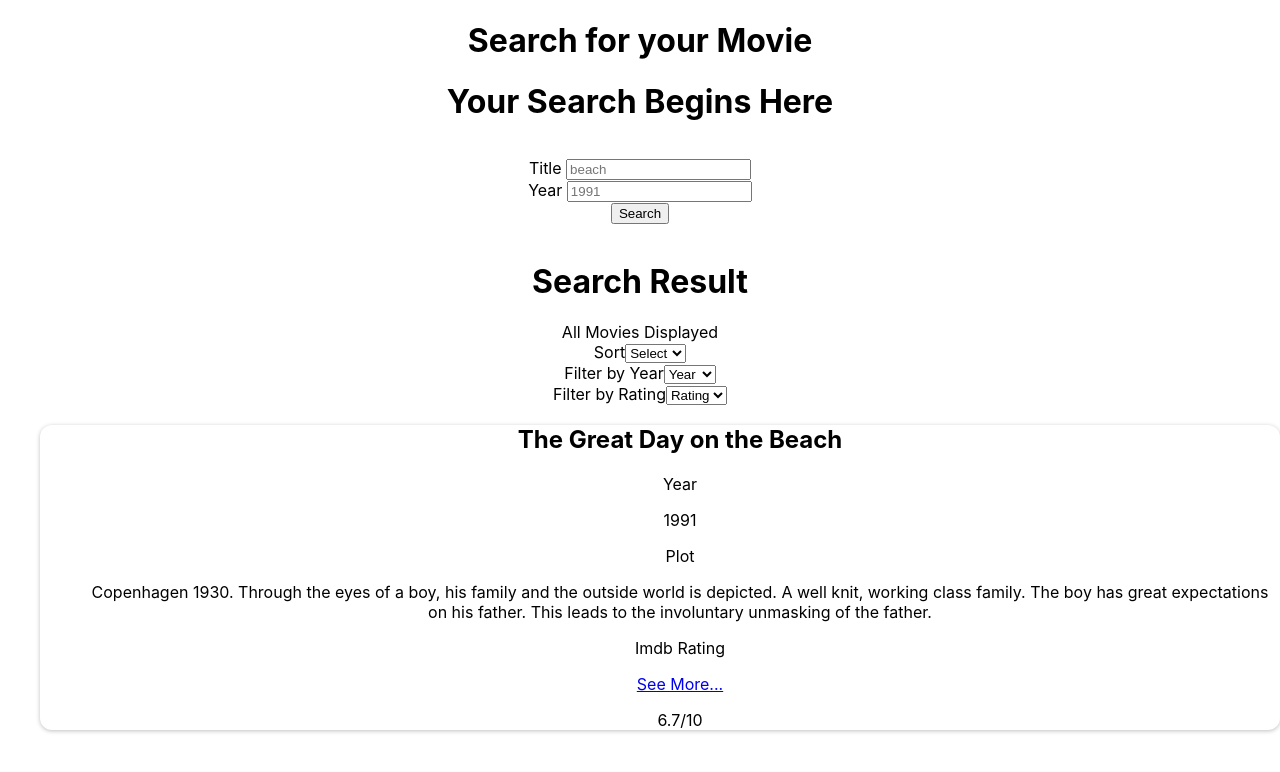
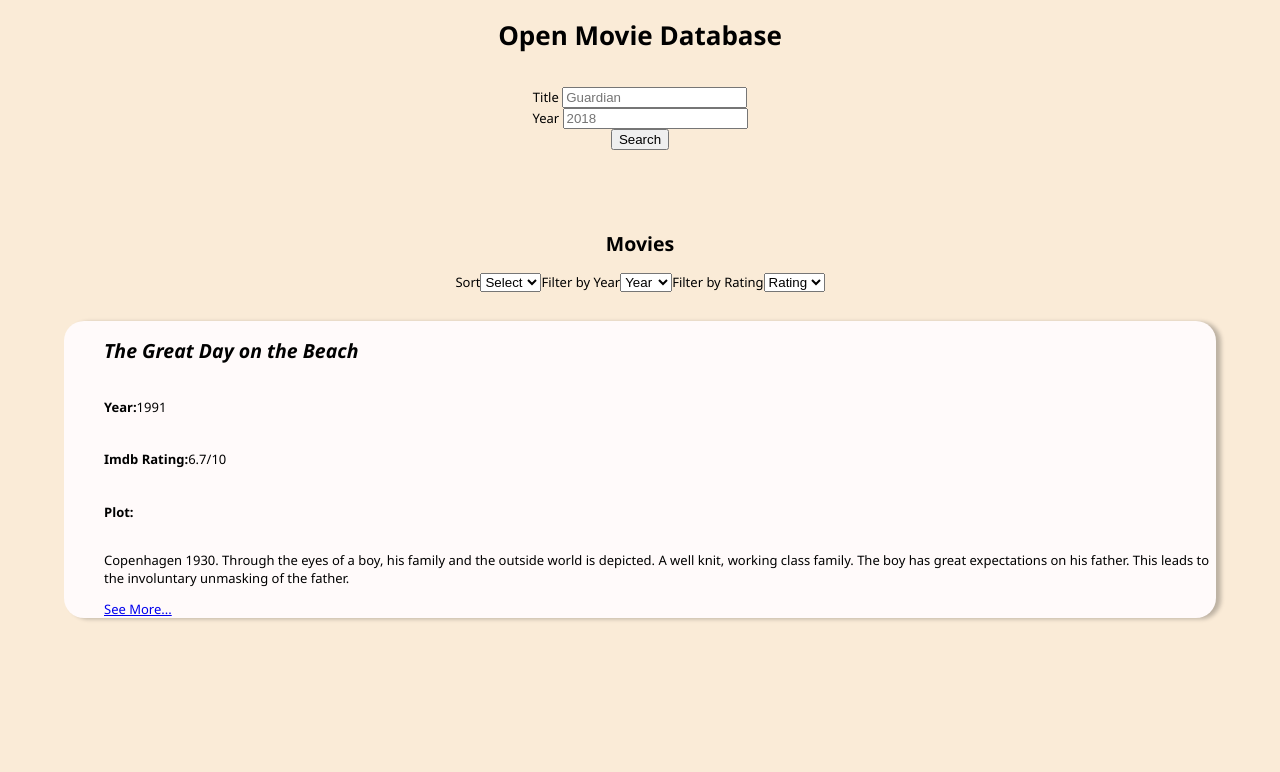
Before and after one commit to bchauu/Open-Movie-Database, a React app in the folder client/: page / in a window 1280 px wide. Built offline with nearby package versions, Linux system fonts and the light colour scheme.

Commit message:
clean up code

```diff
--- a/client/public/index.html
+++ b/client/public/index.html
@@ -2,42 +2,16 @@
 <html lang="en">
   <head>
     <meta charset="utf-8" />
-    <link rel="icon" href="%PUBLIC_URL%/favicon.ico" />
     <meta name="viewport" content="width=device-width, initial-scale=1" />
     <meta name="theme-color" content="#000000" />
     <meta
       name="description"
       content="Web site created using create-react-app"
     />
-    <link rel="apple-touch-icon" href="%PUBLIC_URL%/logo192.png" />
-    <!--
-      manifest.json provides metadata used when your web app is installed on a
-      user's mobile device or desktop. See https://developers.google.com/web/fundamentals/web-app-manifest/
-    -->
-    <link rel="manifest" href="%PUBLIC_URL%/manifest.json" />
-    <!--
-      Notice the use of %PUBLIC_URL% in the tags above.
-      It will be replaced with the URL of the `public` folder during the build.
-      Only files inside the `public` folder can be referenced from the HTML.
-
-      Unlike "/favicon.ico" or "favicon.ico", "%PUBLIC_URL%/favicon.ico" will
-      work correctly both with client-side routing and a non-root public URL.
-      Learn how to configure a non-root public URL by running `npm run build`.
-    -->
-    <title>React App</title>
+    <title>OMDB</title>
   </head>
   <body>
     <noscript>You need to enable JavaScript to run this app.</noscript>
     <div id="root"></div>
-    <!--
-      This HTML file is a template.
-      If you open it directly in the browser, you will see an empty page.
-
-      You can add webfonts, meta tags, or analytics to this file.
-      The build step will place the bundled scripts into the <body> tag.
-
-      To begin the development, run `npm start` or `yarn start`.
-      To create a production bundle, use `npm run build` or `yarn build`.
-    -->
   </body>
 </html>
--- a/client/src/components/App.css
+++ b/client/src/components/App.css
@@ -1,15 +1,7 @@
 .App {
   text-align: center;
+  font-family: 'Segoe UI', Tahoma, Geneva, Verdana, sans-serif;
+  font-size: 13px;
+  align-items: center;
+  background-color: antiquewhite;
 }
-
-
-.App-header {
-  background-color: #282c34;
-  min-height: 100vh;
-  display: flex;
-  flex-direction: column;
-  align-items: center;
-  justify-content: center;
-  font-size: calc(10px + 2vmin);
-  color: white;
-}
--- a/client/src/components/App.js
+++ b/client/src/components/App.js
@@ -8,14 +8,18 @@ function App() {
   const [movieList, setMovieList] = useState([{"Title":"The Great Day on the Beach","Year":"1991","Rated":"N/A","Released":"19 Sep 1991","Runtime":"100 min","Genre":"Comedy, Drama, Family","Director":"Stellan Olsson","Writer":"Palle Fischer, Stellan Olsson, Søren Skjær","Actors":"Erik Clausen, Nina Gunke, Benjamin Rothenborg Vibe","Plot":"Copenhagen 1930. Through the eyes of a boy, his family and the outside world is depicted. A well knit, working class family. The boy has great expectations on his father. This leads to the involuntary unmasking of the father.","Language":"Danish, Swedish","Country":"Denmark, Sweden","Awards":"4 wins","Poster":"https://m.media-amazon.com/images/M/MV5BZWQ4Njc0MGYtOGY5NC00YWNiLTg5MTMtY2ZiYmY4Zjk5MWM2XkEyXkFqcGdeQXVyMjM3ODA2NDQ@._V1_SX300.jpg","Ratings":[{"Source":"Internet Movie Database","Value":"6.7/10"}],"Metascore":"N/A","imdbRating":"6.7","imdbVotes":"665","imdbID":"tt0102986","Type":"movie","DVD":"N/A","BoxOffice":"N/A","Production":"N/A","Website":"N/A","Response":"True"}]);
 
   const addMovieHandler = (movieData) => {
-    setMovieList((prevState) => {
-      return [...prevState, movieData]
-    })
+     if (movieData.Response !== 'False') {  //ensures react does not render new components if database does not return a movie
+
+       setMovieList((prevState) => {
+         return [...prevState, movieData]
+       })
+     }
+
   }
 
   return (
     <div className="App">
-      <h1>Search for your Movie</h1>
+      <h1>Open Movie Database</h1>
       <Search onAddMovie={addMovieHandler}></Search>
         <MovieList onMovieList={movieList} onSetMovieList={setMovieList}></MovieList>
     </div>
--- a/client/src/components/MovieList.css
+++ b/client/src/components/MovieList.css
@@ -1,26 +1,33 @@
+.movie-section {
+  padding: 3rem;
+}
 .moviesList {
-    /* display: grid;
-    grid-area: movies-list;
-    grid-gap: 1rem;
-    grid-template-columns: repeat(auto-fit, minmax(200px, 1fr));
-    height: 100%;
-    padding: 1rem;
-    position: relative; */
-    display: flex;
-    flex-direction: row;
-    justify-content: center;
+  display: grid;
+  grid-area: movies-list;
+  grid-gap: 1rem;
+  grid-template-columns: repeat(auto-fit, minmax(300px, 1fr));
+  height: 100%;
+  padding: 1rem;
+  position: relative;
+  align-items: center;
   }
 
   .movie {
-    position: relative;
-    margin: 0;
-    display: grid;
-    grid-template-rows: 1fr auto;
-    break-inside: avoid;
-    border-radius: 25% 10%;
-    overflow: hidden;
+    display: flex;
+    flex-direction: column;
+    align-items: flex-start;
+    justify-content: center;
+    text-align: start;
   }
 
-  .movie img {
-    max-width: 100%;
+  .movie-info {
+    display: flex;
+    flex-direction: row;
+    justify-content: flex-end;
+    align-items: center;
+
   }
+
+  .movie-title {
+    font-style: italic;
+  }
--- a/client/src/components/MovieList.js
+++ b/client/src/components/MovieList.js
@@ -1,20 +1,14 @@
 import React, { useState, useEffect } from "react";
-// import "./App.css";
 import { MovieCard } from "./cards/MovieCard";
 import { Link } from 'react-router-dom';
-
+import "./MovieList.css"
 
 function MovieList(props) {
-  // console.log(props.onMovieList[1].Ratings[0])
-  // Ratings[0].Value.split('/')[0]
-
   const [years, setYears] = useState([]);
   const [movieByYear, setMovieByYear] = useState([]);
   const [isYearFilter, setIsYearFilter] = useState({filtered: false});
   const [movieByRating, setMovieByRating] = useState([])
   const [isRatingFilter, setIsRatingFilter] = useState({rate: false})
-  // const yearCache = {  }; //not creating key/value and setting state at same time
-
   const [ratings, setRatings] = useState([]);
 
   useEffect(() => {
@@ -29,7 +23,6 @@ function MovieList(props) {
 
       });
   }, [props.onMovieList])
-
 
   const sortHandler = (e) => {
       e.preventDefault();
@@ -47,36 +40,25 @@ function MovieList(props) {
     } else if (e.target.value === 'Rating') {
       props.onSetMovieList([...props.onMovieList.sort((a,b) => a.Ratings[0].Value.split('/')[0] - b.Ratings[0].Value.split('/')[0])])
     }
-    console.log(e.target.value)
-    console.log(props.onMovieList)
   }
-
-
 
   let currentYear;
 
   const yearFilterHandler = (e) => {
     e.preventDefault()
-
     if (currentYear !== e.target.value) {
       setMovieByYear([]);
     }
-    //movieByYear, setMovieByYear
     props.onMovieList.forEach(movie => {
       if (movie.Year === e.target.value) {
         console.log(movie.Year, e.target.value)
         setMovieByYear((prevState) => {
           return [...prevState, movie]
         })
-        // setMovieByYear([...movieByYear, movie])
         setIsYearFilter([true]);
 
       }
     })
-
-    console.log('filtered', movieByYear)
-    console.log('all', props.onMovieList)
-
     if (e.target.value === 'Year') {
       setIsYearFilter([false])
     }
@@ -87,38 +69,26 @@ function MovieList(props) {
 
   const ratingFilterHandler = (e) => {
     e.preventDefault()
-
     if (currentRating !== e.target.value) {
       setMovieByRating([]);
     }
-    //movieByYear, setMovieByYear
     props.onMovieList.forEach(movie => {
       if (movie.Ratings[0].Value.split('/')[0] === e.target.value) {
         console.log(movie.Ratings[0].Value.split('/')[0], e.target.value)
         setMovieByRating((prevState) => {
           return [...prevState, movie]
         })
-        // setMovieByYear([...movieByYear, movie])
         setIsRatingFilter([true]);
-
       }
     })
-
-    // console.log('filtered', movieByYear)
-    // console.log('all', props.onMovieList)
-
     if (e.target.value === 'Rating') {
       setIsRatingFilter([false])
     }
-    // console.log(isYearFilter[0])
   }
 
-
   return (
-    <div>
-      <h1>Search Result</h1>
-      <p>
-        All Movies Displayed
+    <div className="movie-section">
+      <h2>Movies</h2>
       <div>
         <label>
           Sort
@@ -129,26 +99,22 @@ function MovieList(props) {
             <option value="Rating">Rating </option>
           </select>
         </label>
-      </div>
-      <div>
+
         <label>
           Filter by Year
           <select onChange={yearFilterHandler}>
             <option value="Year">Year</option>
             {years.map((year) => (
-              // <option>{year}</option>
               <option value={year}>{year}</option>
             ))}
           </select>
         </label>
-      </div>
-      <div>
+
         <label>
           Filter by Rating
           <select onChange={ratingFilterHandler}>
             <option value="Rating" >Rating</option>
             {ratings.map((rating) => (
-              // <option>{year}</option>
               <option value={rating}>{rating}</option>
             ))}
           </select>
@@ -156,58 +122,70 @@ function MovieList(props) {
       </div>
         {
           isYearFilter[0] && movieByYear
-          ? <ul>
+          ? <ul className="moviesList">
             {movieByYear.map((movie) => (
-              <MovieCard>
-              <ul key={movie.imdbID}>
+        <MovieCard key={movie.imdbID}>
+            <ul  className="movie">
               <h2>{movie.Title}</h2>
-                  <p>Year</p>
+              <div className="movie-info">
+                <h4>Year:</h4>
                 <p>{movie.Year}</p>
-                  <p>Plot</p>
+              </div>
+              <div className="movie-info">
+                <h4>Imdb Rating:</h4>
+                <p>{movie.Ratings[0].Value}</p>
+              </div>
+                <h4>Plot:</h4>
                 <p>{movie.Plot}</p>
-                  <p>Imdb Rating</p>
                 <Link to={`/movieDetails/${movie.imdbID}`} state={{ from: {Title: `${movie.Title}`, Ratings: `${movie.Ratings[0].Value}`, Year: `${movie.Year}`} }}>See More...</Link>
-                  <p>{movie.Ratings[0].Value}</p>
             </ul>
         </MovieCard>
             ))}
           </ul>
           : isRatingFilter[0] && movieByRating
-          ? <ul>
+          ? <ul className="moviesList">
             {movieByRating.map((movie) => (
-              <MovieCard>
-              <ul key={movie.imdbID}>
+            <MovieCard key={movie.imdbID}>
+              <ul  className="movie">
                 <h2>{movie.Title}</h2>
-                  <p>Year</p>
+                <div className="movie-info">
+                  <h4>Year:</h4>
                   <p>{movie.Year}</p>
-                  <p>Plot</p>
+                </div>
+                <div className="movie-info">
+                  <h4>Imdb Rating:</h4>
+                  <p>{movie.Ratings[0].Value}</p>
+                </div>
+                  <h4>Plot:</h4>
                   <p>{movie.Plot}</p>
-                  <p>Imdb Rating</p>
                   <Link to={`/movieDetails/${movie.imdbID}`} state={{ from: {Title: `${movie.Title}`, Ratings: `${movie.Ratings[0].Value}`, Year: `${movie.Year}`} }}>See More...</Link>
-                  <p>{movie.Ratings[0].Value}</p>
               </ul>
           </MovieCard>
             ))}
           </ul>
-          :<ul>
+          : props.onMovieList[0]
+          ? <ul className="moviesList">
           {props.onMovieList.map((movie) => (
-            <MovieCard>
-              <ul key={movie.imdbID}>
-                  <h2>{movie.Title}</h2>
-                  <p>Year</p>
+            <MovieCard key={movie.imdbID} >
+              <ul className="movie">
+                <h2 className="movie-title">{movie.Title}</h2>
+                <div className="movie-info">
+                  <h4>Year:</h4>
                   <p>{movie.Year}</p>
-                  <p>Plot</p>
+                </div>
+                <div className="movie-info">
+                  <h4>Imdb Rating:</h4>
+                  <p>{movie.Ratings[0].Value}</p>
+                </div>
+                  <h4>Plot:</h4>
                   <p>{movie.Plot}</p>
-                  <p>Imdb Rating</p>
-                  <Link to={`/movieDetails/${movie.imdbID}`} state={{ from: {Title: `${movie.Title}`, Ratings: `${movie.Ratings[0].Value}`, Year: `${movie.Year}`} }}>See More...</Link>
-                  <p>{movie.Ratings[0].Value}</p>
+                  <Link to={`/movieDetails/${movie.imdbID}`} state={{ from: {Title: `${movie.Title}`, Year: `${movie.Year}`} }}>See More...</Link>
               </ul>
             </MovieCard>
           ))}
         </ul>
-
+        : <MovieCard></MovieCard>
         }
-      </p>
     </div>
   );
 }
--- a/client/src/components/Search.css
+++ b/client/src/components/Search.css
@@ -1,23 +1,7 @@
 .form {
-    display: grid;
-    grid-area: movies-list;
-    grid-gap: 1rem;
-    grid-template-columns: repeat(auto-fit, minmax(200px, 1fr));
-    height: 100%;
-    padding: 1rem;
-    position: relative;
+  display: flex;
+  flex-direction: column;
+  padding: 1rem;
+  position: relative;
+  height: 100%;
   }
-
-  /* .movie {
-    position: relative;
-    margin: 0;
-    display: grid;
-    grid-template-rows: 1fr auto;
-    break-inside: avoid;
-    border-radius: 25% 10%;
-    overflow: hidden;
-  }
-
-  .movie img {
-    max-width: 100%;
-  } */
--- a/client/src/components/Search.js
+++ b/client/src/components/Search.js
@@ -2,18 +2,12 @@ import React, { useState } from "react";
 import './Search.css';
 
 
-
 function Search(props) {
-
-
 
   const [userInput, setUserInput] = useState({
     enteredTitle: '',
     enteredYear: ''
   });
-  //save all movies that match into state
-    //then map through state and return all in return statement
-    //Collection of searched Movies viewable through cards
 
   const titleChangeHandler = (e) => {
     e.preventDefault();
@@ -22,7 +16,6 @@ function Search(props) {
     setUserInput((prevState) => {
       return {...prevState, enteredTitle: e.target.value };
     });
-
   }
 
   const submitHandler = (e) => {
@@ -33,19 +26,37 @@ function Search(props) {
     if (year === '') {
       fetch(`http://www.omdbapi.com/?t=${title}&apikey=917b056f`)
       .then((res) => res.json())
-      .then((data) => props.onAddMovie(data));
+      .then((data) => props.onAddMovie(data))
+      .catch(error => {
+        throw(error);
+    })
     } else {
     fetch(`http://www.omdbapi.com/?t=${title}&y=${year}&apikey=917b056f`)
-    .then((res) => res.json())
-    .then((data) => props.onAddMovie(data));
+    .then((res) => {
+      if (res.ok) {
+        return res.json();
       }
-  // props.onAddMovie(data)
-
-  // if (movie.length > 1) {
-  //   console.log(movie[0])
-  // }
+      throw new Error('Something went wrong');
+    })
+    .then((data) => props.onAddMovie(data))
+    .catch(error => {
+      console.log(error);
+  })
+    }
   }
 
+  // fetch(url).then((response) => {
+  //   if (response.ok) {
+  //     return response.json();
+  //   }
+  //   throw new Error('Something went wrong');
+  // })
+  // .then((responseJson) => {
+  //   // Do something with the response
+  // })
+  // .catch((error) => {
+  //   console.log(error)
+  // });
 
   const yearChangeHandler = (e) => {
     e.preventDefault();
@@ -58,24 +69,19 @@ function Search(props) {
   }
 
   return (
-    <div>
-      <h1>Your Search Begins Here</h1>
       <form value="enter here" className='form' onSubmit={submitHandler}>
           <div>
-            <div>
             <label>Title </label>
-              <input type='text' placeholder='beach' onChange={titleChangeHandler}/>
+            <input type='text' placeholder='Guardian' onChange={titleChangeHandler}/>
           </div>
           <div>
             <label>Year </label>
-              <input type='text' placeholder='1991' onChange={yearChangeHandler}/>
+            <input type='text' placeholder='2018' onChange={yearChangeHandler}/>
           </div>
           <div>
             <button type='submit'> Search </button>
           </div>
-          </div>
       </form>
-    </div>
   );
 }
 
--- a/client/src/components/cards/MovieCard.css
+++ b/client/src/components/cards/MovieCard.css
@@ -1,4 +1,9 @@
 .movieCard {
-    border-radius: 12px;
-    box-shadow: 0 1px 4px rgba(0, 0, 0, 0.25);
+    display: grid;
+    border-radius: 20px;
+    box-shadow: 5px 1px 4px rgba(9, 9, 9, 0.25);
+    width: 100%;
+    grid-auto-rows: 1fr;
+    align-items: center;
+    background-color: snow;
   }
--- a/client/src/index.css
+++ b/client/src/index.css
@@ -1,10 +1,11 @@
 body {
   margin: 0;
-  font-family: -apple-system, BlinkMacSystemFont, 'Segoe UI', 'Roboto', 'Oxygen',
+  /* font-family: -apple-system, BlinkMacSystemFont, 'Segoe UI', 'Roboto', 'Oxygen',
     'Ubuntu', 'Cantarell', 'Fira Sans', 'Droid Sans', 'Helvetica Neue',
-    sans-serif;
+    sans-serif; */
   -webkit-font-smoothing: antialiased;
   -moz-osx-font-smoothing: grayscale;
+  background-color: antiquewhite;
 }
 
 code {
--- a/client/src/index.js
+++ b/client/src/index.js
@@ -2,7 +2,6 @@ import React from 'react';
 import ReactDOM from 'react-dom/client';
 import { BrowserRouter, Route, Routes} from "react-router-dom";
 import MovieDetails from './components/MovieDetails';
-
 import './index.css';
 import App from './components/App';
 
```
Also changed, not shown: client/src/components/MovieDetails.css (+4 -4 lines), client/src/components/MovieDetails.js (+14 -13 lines), client/src/components/cards/MovieDetailCard.css (+4 -5 lines). Lines whose indentation alone changed are shown as unchanged.
